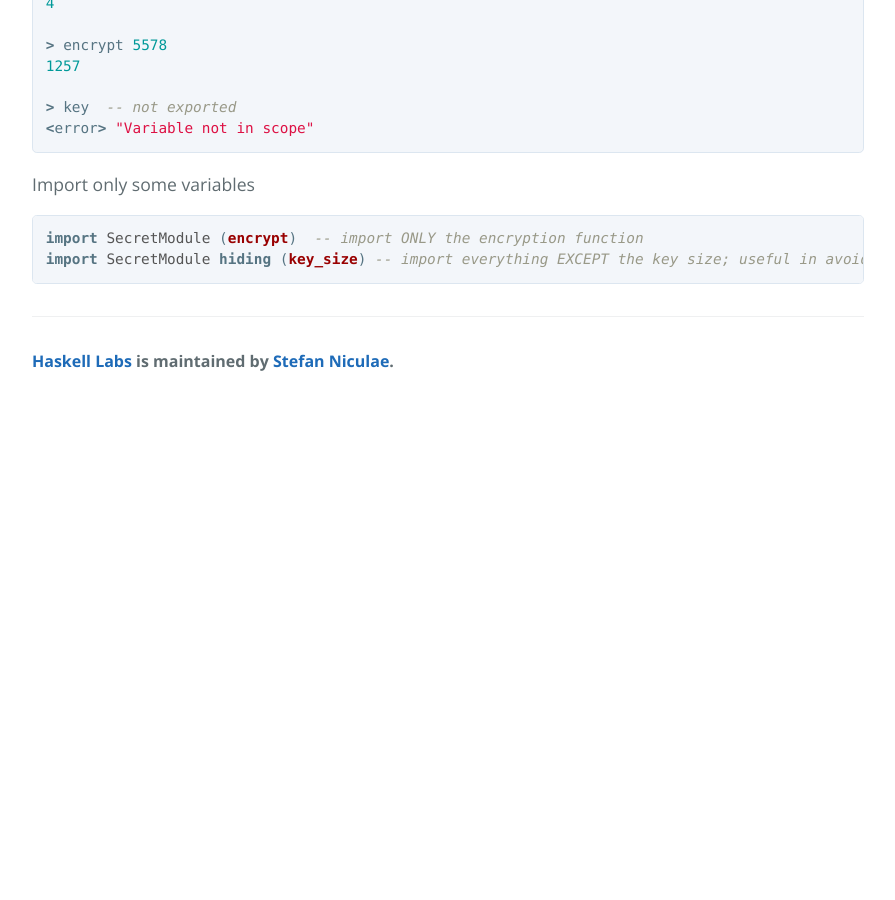
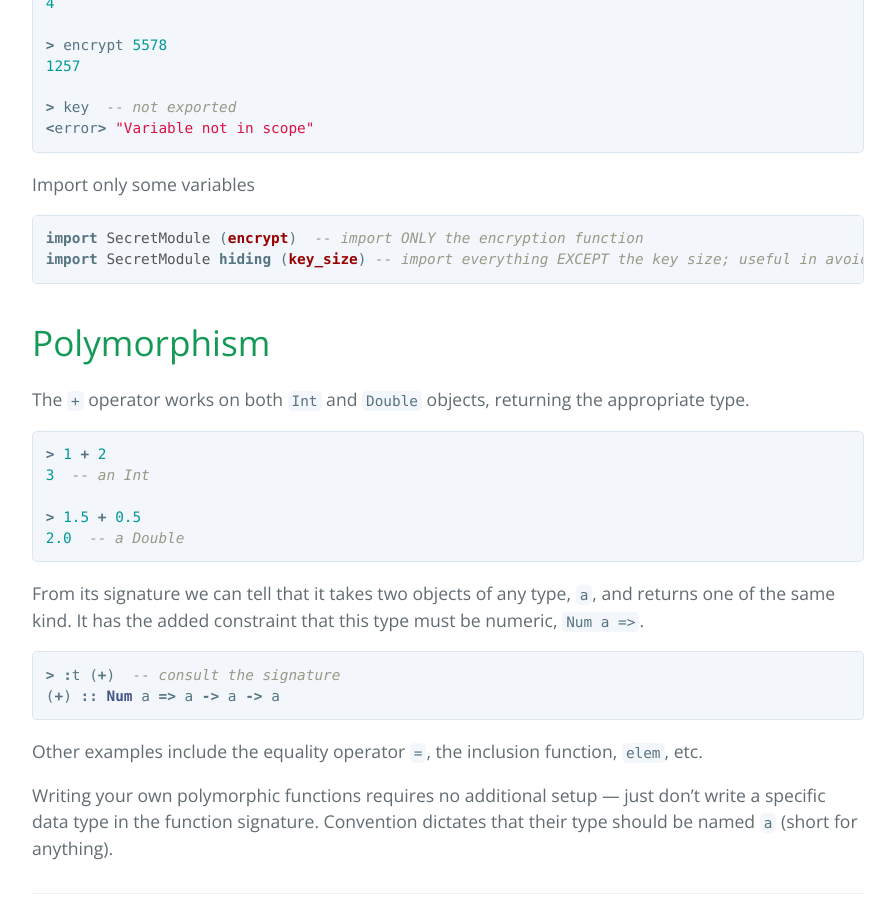
Before and after one commit to stefan-niculae/.well-known, a Jekyll site: the page built from _posts/2016-11-23-lab6.md, in a window 1280 px wide and 900 px high, scrolled down 1908 px. Shown: the whole window, without its empty margins (192-1087 px from the left). Built offline with Jekyll 4.4.1, drawn with Linux system fonts in a browser that asks for light colours; before the commit the page ends 2313 px from its top, so only the background shows below that; some of the changed text lies outside the part shown.

Commit message:
lab6 includes polymorphism

````diff
--- a/_posts/2016-11-23-lab6.md
+++ b/_posts/2016-11-23-lab6.md
@@ -1,7 +1,7 @@
 ---
 layout:  post
 title:   Lab 6
-tagline: Nothing, Either and exporting
+tagline: Nothing, Either, exporting and polymorphism
 
 exercises: https://www.dropbox.com/sh/bp72mjm2b223xt0/AAD6jl6tM5X30XgidrrNuHHLa?dl=1
 optional:  https://www.dropbox.com/sh/6gk8xizdcz6svc1/AAB5YhEDV882HEyRukXxDM_wa?dl=1
@@ -91,3 +91,30 @@ Import only some variables
 import SecretModule (encrypt)  -- import ONLY the encryption function
 import SecretModule hiding (key_size) -- import everything EXCEPT the key size; useful in avoiding name clashes
 ```
+
+
+
+# Polymorphism
+
+The `+` operator works on both `Int` and `Double` objects, returning the appropriate type.
+
+```haskell
+> 1 + 2
+3  -- an Int
+
+> 1.5 + 0.5
+2.0  -- a Double
+```
+
+From its signature we can tell that it takes two objects of any type, `a`, and returns one of the same kind. It has the added constraint that this type must be numeric, `Num a =>`.
+
+```haskell
+> :t (+)  -- consult the signature
+(+) :: Num a => a -> a -> a
+```
+
+Other examples include the equality operator `=`, the inclusion function, `elem`, etc.
+
+
+
+Writing your own polymorphic functions requires no additional setup — just don't write a specific data type in the function signature. Convention dictates that their type should be named `a` (short for anything).
````
